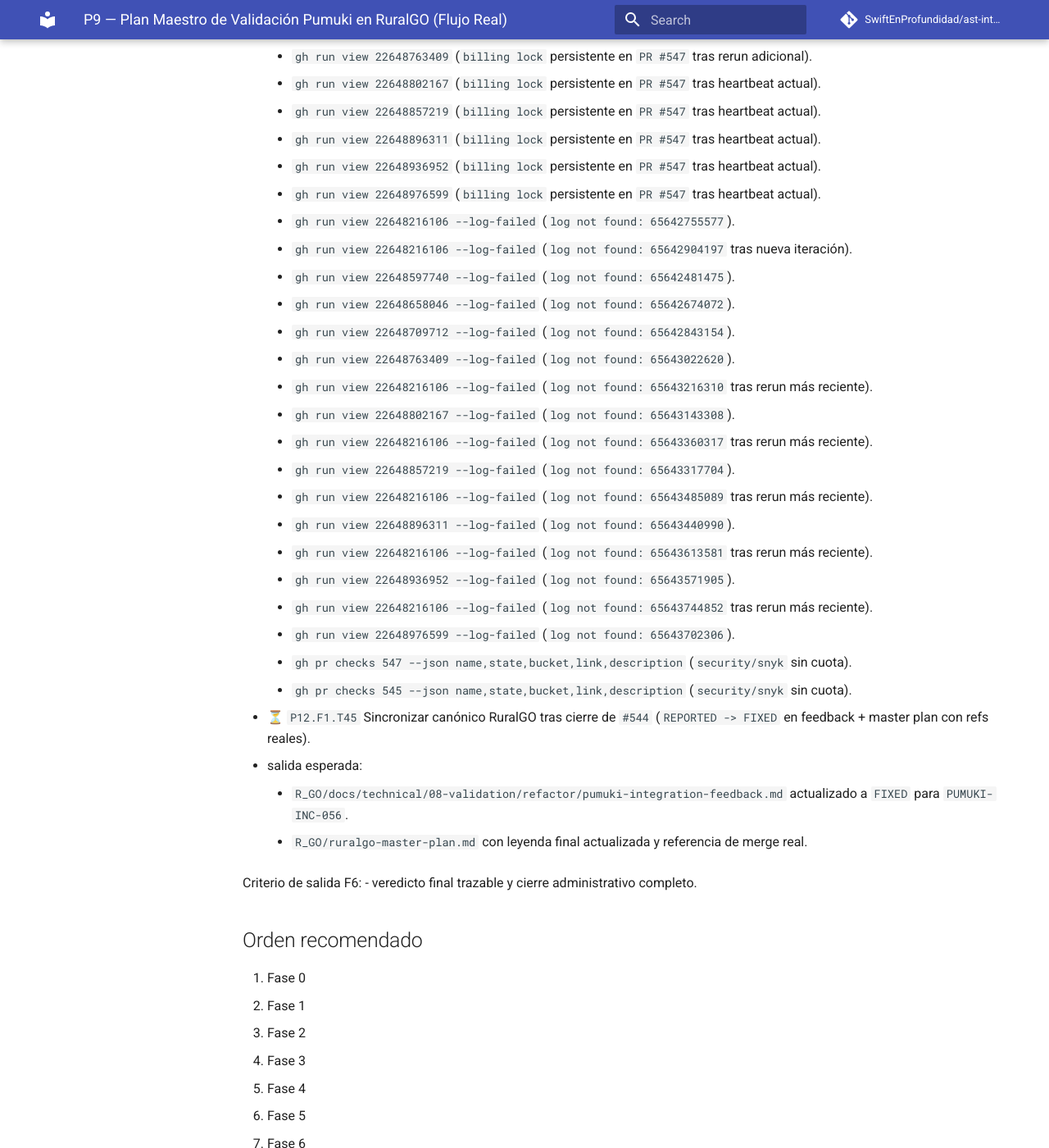
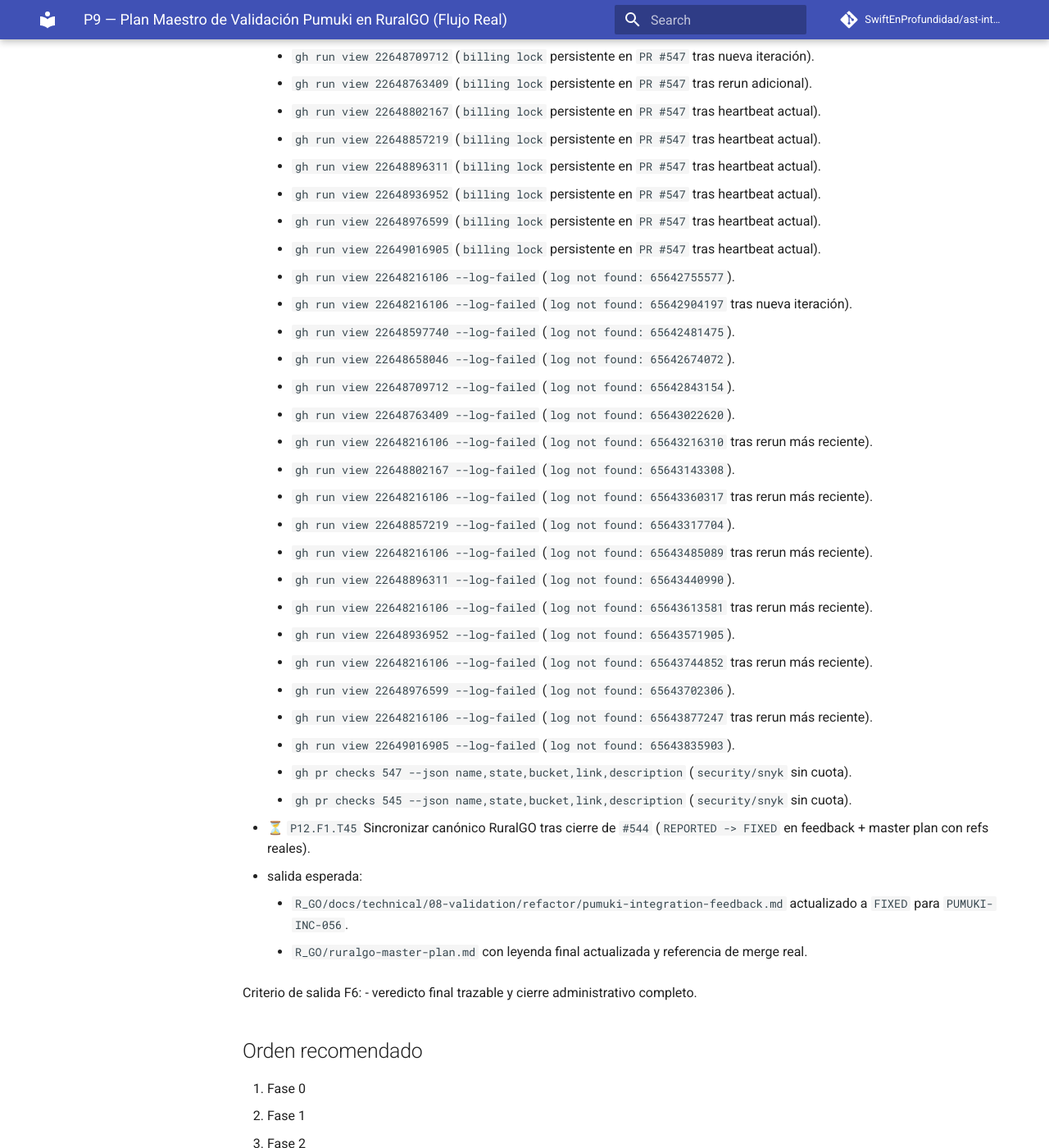
Before and after one commit to SwiftEnProfundidad/ast-intelligence-hooks, an MkDocs documentation site: the page built from docs/seguimiento-completo-validacion-ruralgo-03-03-2026.md, in a window 1280 px wide and 1400 px high, scrolled down 49013 px. Shown: the whole window at 82% size. Built offline with MkDocs 1.6.1 and Material for MkDocs 9.7.7, drawn with Linux system fonts in a browser that asks for light colours; comment, search, counter and statistics services are not loaded; some of the changed text lies outside the part shown.

Commit message:
docs(tracking): add newest T47 blocker heartbeat details

```diff
--- a/docs/seguimiento-completo-validacion-ruralgo-03-03-2026.md
+++ b/docs/seguimiento-completo-validacion-ruralgo-03-03-2026.md
@@ -1351,6 +1351,7 @@ Criterio de salida F5:
       - `https://github.com/SwiftEnProfundidad/ast-intelligence-hooks/issues/546#issuecomment-3994373091`
       - `https://github.com/SwiftEnProfundidad/ast-intelligence-hooks/issues/546#issuecomment-3994378287`
       - `https://github.com/SwiftEnProfundidad/ast-intelligence-hooks/issues/546#issuecomment-3994383169`
+      - `https://github.com/SwiftEnProfundidad/ast-intelligence-hooks/issues/546#issuecomment-3994388105`
     - evidencia de bloqueo vigente:
       - `gh run view 22648407847` (`billing lock` en GitHub Actions).
       - `gh run view 22648597740` (`billing lock` persistente tras rerun/retrigger).
@@ -1363,6 +1364,7 @@ Criterio de salida F5:
       - `gh run view 22648896311` (`billing lock` persistente en `PR #547` tras heartbeat actual).
       - `gh run view 22648936952` (`billing lock` persistente en `PR #547` tras heartbeat actual).
       - `gh run view 22648976599` (`billing lock` persistente en `PR #547` tras heartbeat actual).
+      - `gh run view 22649016905` (`billing lock` persistente en `PR #547` tras heartbeat actual).
       - `gh run view 22648216106 --log-failed` (`log not found: 65642755577`).
       - `gh run view 22648216106 --log-failed` (`log not found: 65642904197` tras nueva iteración).
       - `gh run view 22648597740 --log-failed` (`log not found: 65642481475`).
@@ -1379,6 +1381,8 @@ Criterio de salida F5:
       - `gh run view 22648936952 --log-failed` (`log not found: 65643571905`).
       - `gh run view 22648216106 --log-failed` (`log not found: 65643744852` tras rerun más reciente).
       - `gh run view 22648976599 --log-failed` (`log not found: 65643702306`).
+      - `gh run view 22648216106 --log-failed` (`log not found: 65643877247` tras rerun más reciente).
+      - `gh run view 22649016905 --log-failed` (`log not found: 65643835903`).
       - `gh pr checks 547 --json name,state,bucket,link,description` (`security/snyk` sin cuota).
       - `gh pr checks 545 --json name,state,bucket,link,description` (`security/snyk` sin cuota).
 
```
